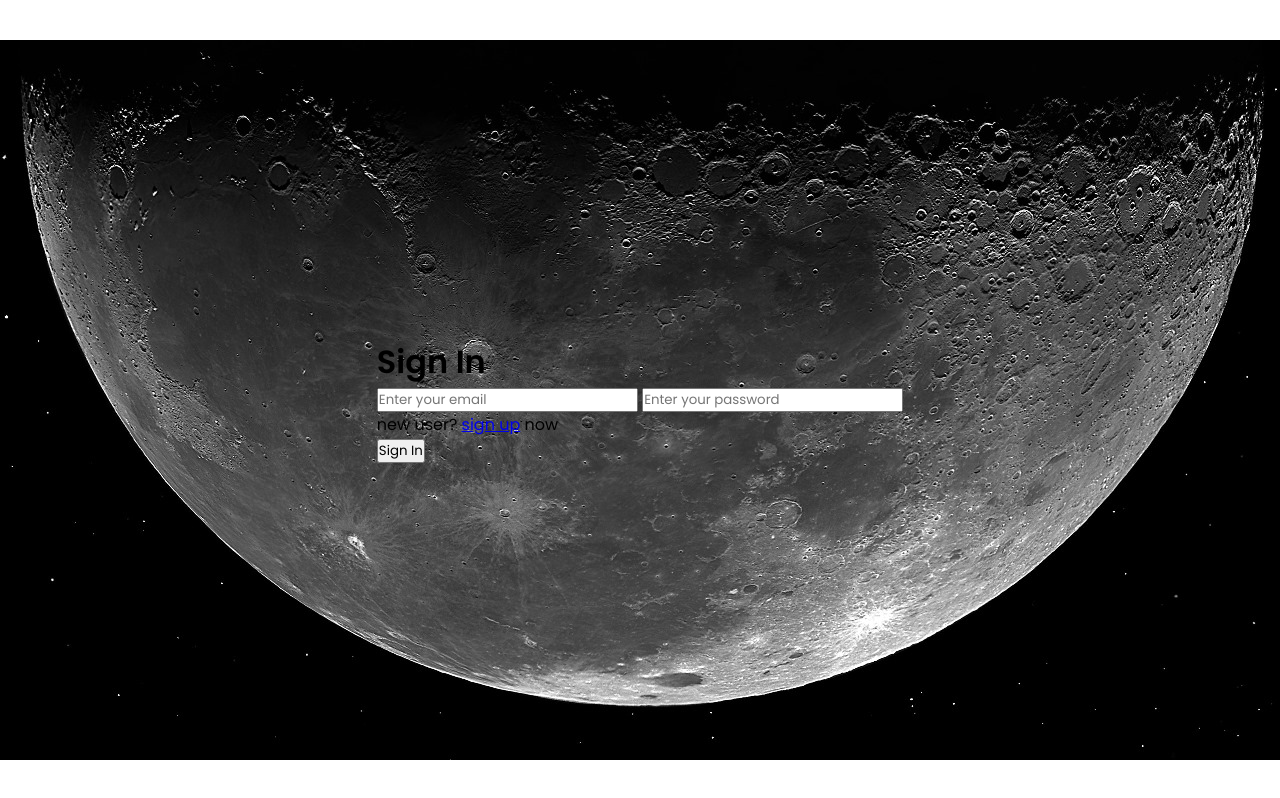
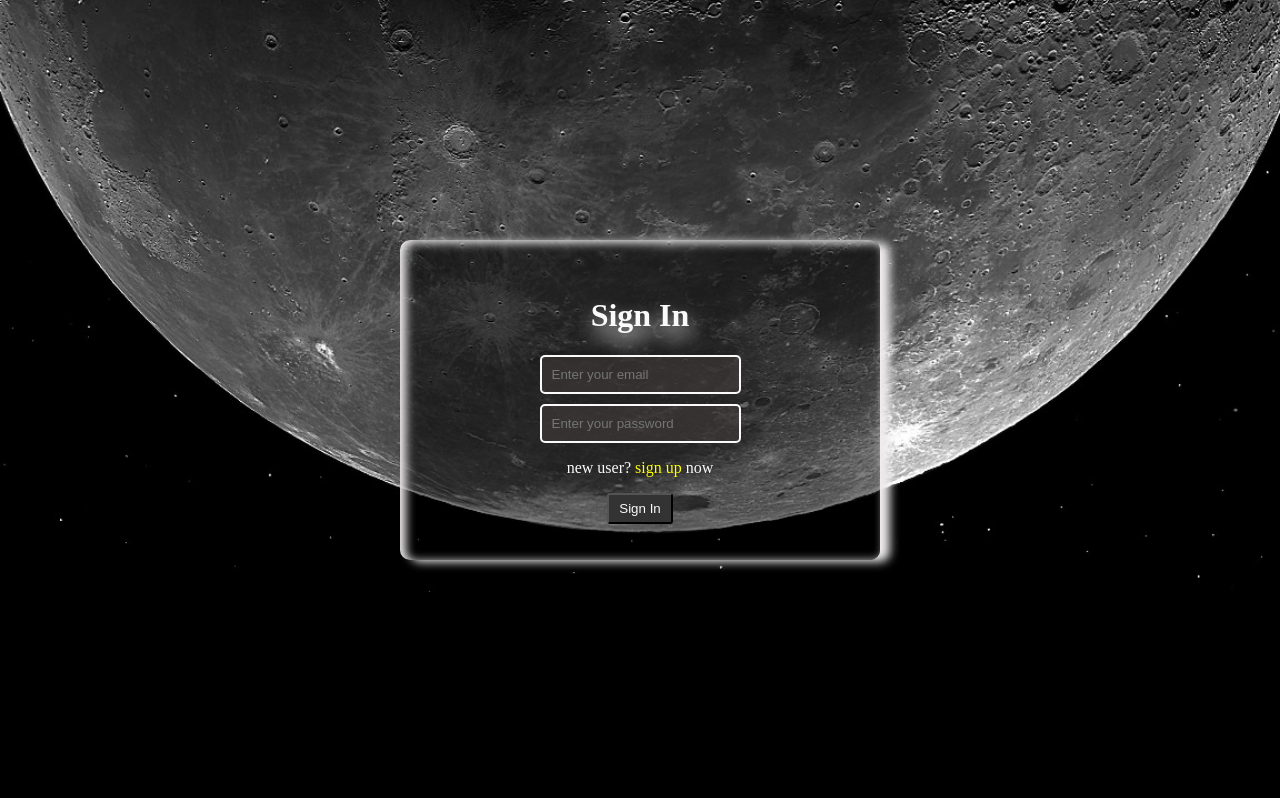
Before and after one commit to cryptocat8/Code-Alchemists-IEI, a plain HTML site: page sign-in.html in a window 1280 px wide. Drawn offline with Linux system fonts and the light colour scheme.

Commit message:
Update sign-in.css

```diff
--- a/sign-in.css
+++ b/sign-in.css
@@ -1,4 +1,4 @@
-@import url('https://fonts.googleapis.com/css2?family=Poppins:wght@300;400;500;600&display=swap');
+/* @import url('https://fonts.googleapis.com/css2?family=Poppins:wght@300;400;500;600&display=swap');
 * {
     font-family: 'Poppins', sans-serif;
     margin: 0;
@@ -16,6 +16,9 @@ body {
     background-position: center;
     position: relative;
 
+}
+.main__conatiner{
+    display: flex;
 }
 .title {
     color: #fff;
@@ -103,20 +106,20 @@ body {
     background-color: black;
     height: 100vh;
     z-index: -1;
-}
+} */
 
-@keyframes onloadAnim {
+/* @keyframes onloadAnim {
     from {
         transform: translateY(-88%);
     }
     to {
         transform: translateY(0);
     }
-}
+} */
 
 
 /* Responsivity */
-
+/*
 @media only screen and (max-width: 990px) {
     body {
         background-size: 130%;
@@ -141,4 +144,75 @@ body {
     body {
         background-size: 320%;
     }
+} */
+
+body::before {
+    content: " ";
+    background-image: url(/moon-image.jpeg);
+    background-size: cover;
+    background-repeat: no-repeat;
+    background-position: center center;                     /*highlight*/
+    height: 100%;
+    width: 100vw;
+    position: fixed;
+    top: 50%;
+    left: 50%;
+     transform: translate(-50%, -50%);
+    z-index: -1;
+    margin-top: -13rem;
 }
+
+body{
+    background-color: black;
+    justify-content: center;
+    margin-top: 30vh;
+    display: flex;
+}
+
+.signin__container{
+    display: flex;
+    flex-direction: column;
+    justify-content: center;
+    align-items: center;
+    box-shadow: 10px 2px 10px rgb(237, 235, 235) , inset 5px 2px 10px 1px rgb(237, 235, 235);
+    width: 30rem;
+    border-radius: 10px;
+    height: 20rem;
+    background: linear-gradient(to right, rgba(0 , 0, 0 , 0.5), rgba(0 , 0, 0 , 0.5));
+}
+h1{
+    color: #fafafa;
+    text-shadow: 1px 10px 20px  #fafafa;
+}
+p{
+    color: #fafafa;
+}
+form{
+    display: flex;
+    flex-direction: column;
+    gap: 10px;
+}
+ input{
+    background-color: rgba(73, 65, 65, 0.5);
+    padding: 10px;
+    border: solid #fafafa 2px;
+    border-radius: 5px;
+    border-style: double;
+}
+form input:hover {
+    box-shadow: 10px 2px 10px rgb(237, 235, 235) , inset 5px 2px 10px rgb(237, 235, 235);
+}
+a{
+    color: yellow;
+    text-decoration: none;
+}
+button{
+    padding: 6px 10px;
+    color: black;
+    background-color: #343333;
+    border-radius: 3px;
+    color: #fafafa;
+}
+button:active{
+    box-shadow: 10px 2px 10px rgb(237, 235, 235);
+}
```
